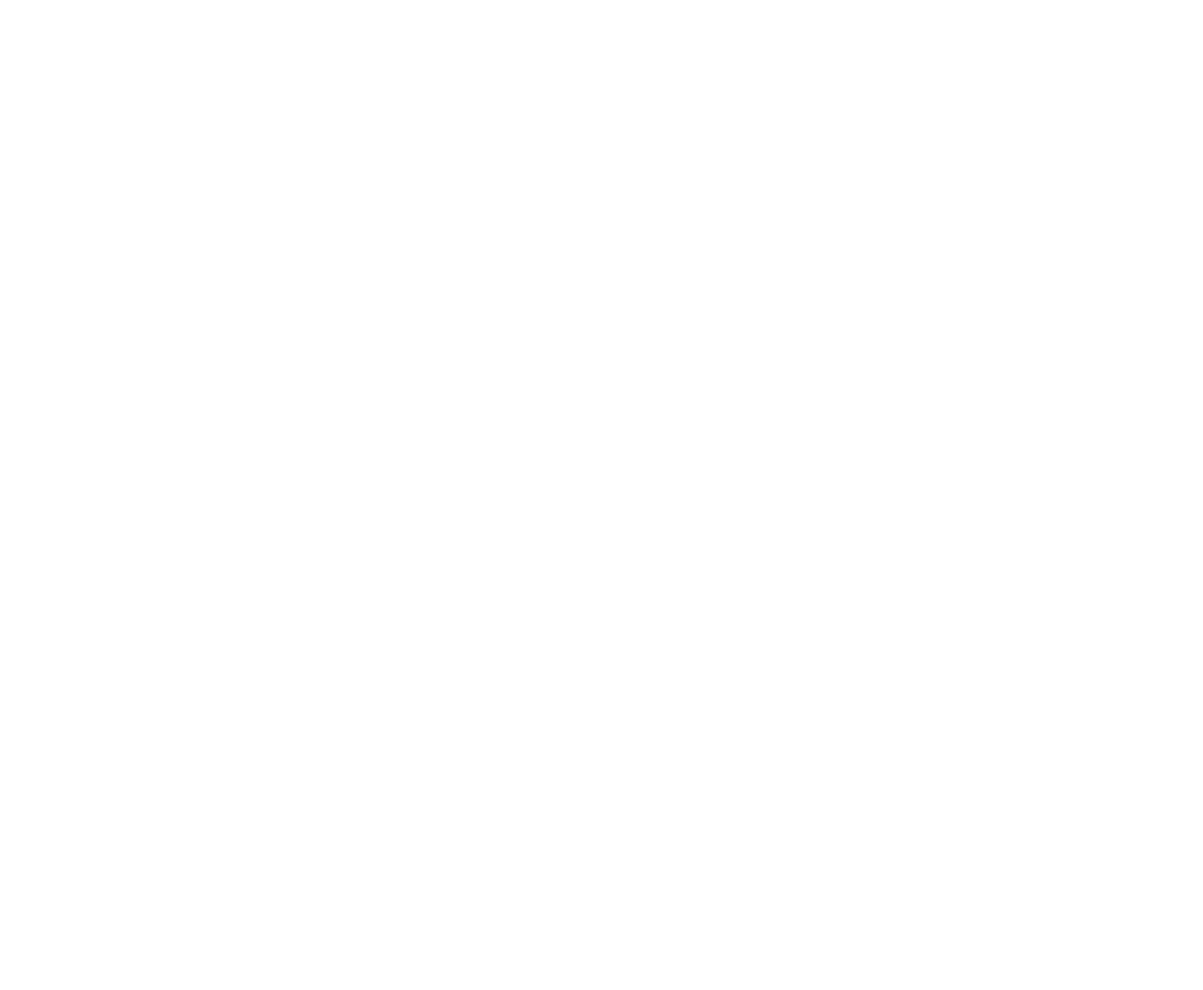
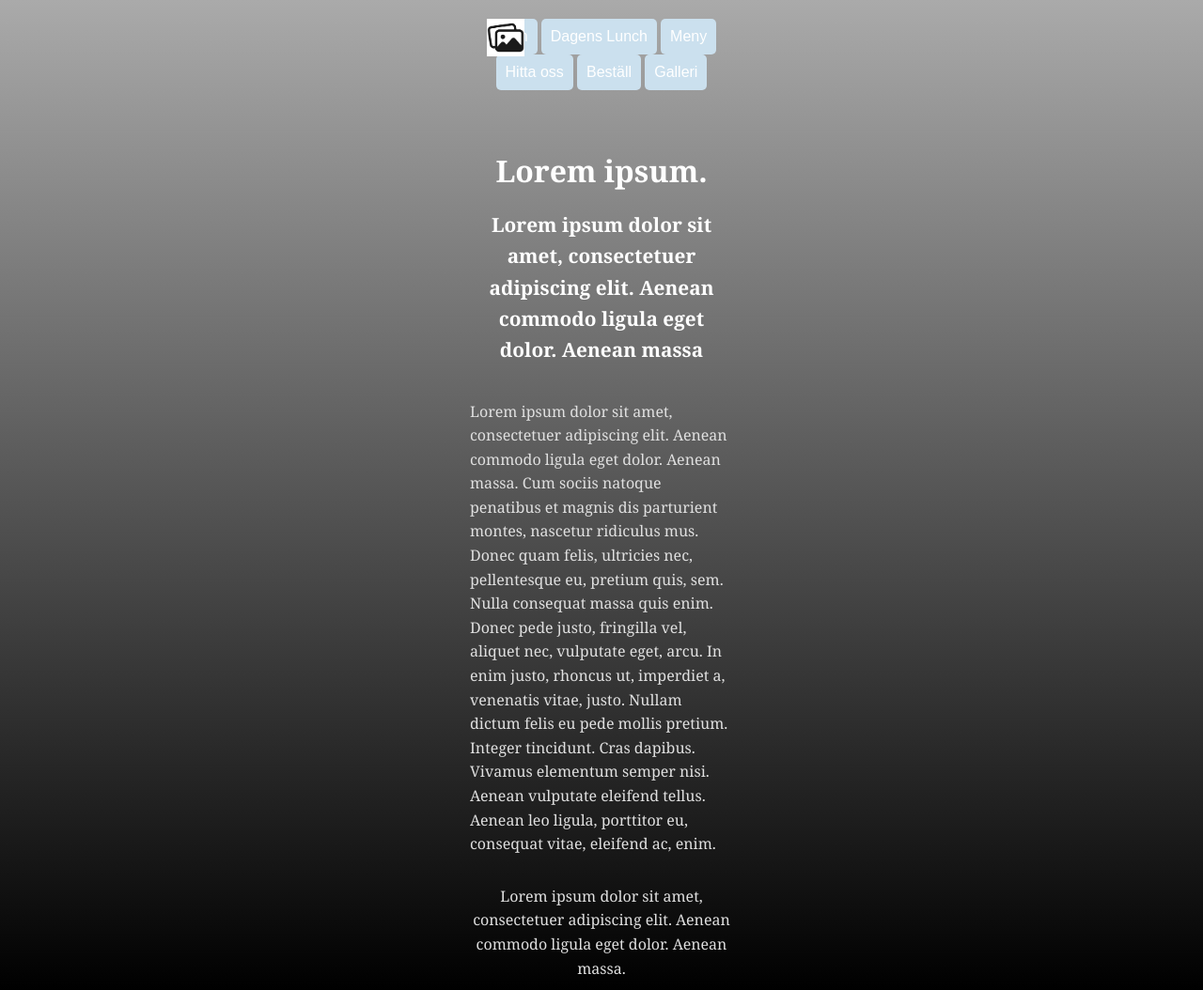
Before and after one commit to chrnas/webdevelopment, a plain HTML site: page mainpage.html in a window 1280 px wide. Shown: the whole page at 94% size. Before the commit the page ends 800 px from the top, so only its background shows below. Drawn offline with Linux system fonts and the light colour scheme.

Commit message:
Added html tags and css

```diff
--- a/mainpage.html
+++ b/mainpage.html
@@ -1,14 +1,62 @@
 <!DOCTYPE html>
 <html lang="sv">
-    <head>
-        <body>
-            <title>Sida</title>
-            <meta charset="utf-8">
-            <meta name="viewport" content="width=device-width, initial-scale=1">
-            <meta name="description" content="En sida för vallastadens pizzeria">
-            <meta name = "keywords" content="Pizza, Grill, Sallad, Restaurant">
-            <meta name="robots" contents="index, follow">
-            <meta name="author" content="Christoffer Näs">
-        </body>
-    </head>
+  <head>
+    <title>Vallastadens pizzeria hemsida</title>
+    <link rel="stylesheet" type="text/css" href="style.css" />
+    <meta charset="utf-8" />
+    <meta name="viewport" content="width=device-width, initial-scale=1" />
+    <meta name="description" content="En sida för vallastadens pizzeria" />
+    <meta name="keywords" content="Pizza, Grill, Sallad, Restaurant" />
+    <meta name="robots" contents="index, follow" />
+    <meta name="author" content="Christoffer Näs" />
+  </head>
+  <body>
+    <header>
+      <nav>
+        <img class="logo" src="dummy_logo.png"/>
+        <button name="navbar-button">
+            Hem
+        </button>
+        <button name="navbar-button">
+            Dagens Lunch
+        </button>
+        <button name="navbar-button">
+            Meny
+        </button>
+        <button name="navbar-button">
+            Hitta oss
+        </button>
+        <button name="navbar-button">
+            Beställ
+        </button>
+        <button name="navbar-button">
+            Galleri
+        </button>
+      </nav>
+    </header>
+    <main>
+      <div class="banner">
+        <h1>Lorem ipsum.</h1>
+        <h2>
+          Lorem ipsum dolor sit amet, consectetuer adipiscing elit. Aenean
+          commodo ligula eget dolor. Aenean massa
+        </h2>
+      </div>
+      <div class="main content">
+        Lorem ipsum dolor sit amet, consectetuer adipiscing elit. Aenean commodo
+        ligula eget dolor. Aenean massa. Cum sociis natoque penatibus et magnis
+        dis parturient montes, nascetur ridiculus mus. Donec quam felis,
+        ultricies nec, pellentesque eu, pretium quis, sem. Nulla consequat massa
+        quis enim. Donec pede justo, fringilla vel, aliquet nec, vulputate eget,
+        arcu. In enim justo, rhoncus ut, imperdiet a, venenatis vitae, justo.
+        Nullam dictum felis eu pede mollis pretium. Integer tincidunt. Cras
+        dapibus. Vivamus elementum semper nisi. Aenean vulputate eleifend
+        tellus. Aenean leo ligula, porttitor eu, consequat vitae, eleifend ac,
+        enim.
+      </div>
+    </main>
+    <footer>
+        Lorem ipsum dolor sit amet, consectetuer adipiscing elit. Aenean commodo ligula eget dolor. Aenean massa.
+    </footer>
+  </body>
 </html>
--- /dev/null
+++ b/style.css
@@ -0,0 +1,136 @@
+/* Resetting some default styles */
+* {
+    margin: 0;
+    padding: 0;
+    box-sizing: border-box;
+  }
+
+  /* Body and Typography */
+  body {
+    flex-direction: column;
+    font-family: Georgia, Verdana, serif;
+    line-height: 1.6;
+    color: #e0e0e0; /* Light text for readability */
+    padding: 0 500px 0 500px;
+    background-image: linear-gradient(#aaaaaa,#000000);
+  }
+
+  h1, h2, h3, h4, h5, h6 {
+    margin-bottom: 1rem;
+    font-weight: bold;
+  }
+
+  h1 {
+    color: #fff; /* White color for main headings */
+  }
+
+  /* Links and Buttons */
+  a {
+    text-decoration: none;
+    color: #3498db; /* Blue links */
+  }
+
+  a:hover {
+    color: #2980b9; /* Darker blue on hover */
+  }
+
+  button {
+    background-color: #3498db; /* Blue buttons */
+    color: #fff;
+    border: none;
+    padding: 10px 20px;
+    font-size: 1rem;
+    cursor: pointer;
+    border-radius: 5px;
+    transition: background-color 0.3s;
+  }
+
+  button:hover {
+    background-color: #2980b9; /* Darker blue on hover */
+  }
+
+  /* Header Styles */
+  header {
+    padding: 20px 0;
+    text-align: center;
+  }
+
+  header h1 {
+    font-size: 2.5rem;
+  }
+
+  nav ul {
+    list-style: none;
+    text-align: center;
+    display: flex;
+    justify-content: center;
+    align-items: center;
+    margin-top: 10px;
+  }
+
+  nav ul li {
+    display: inline-block;
+    margin: 0 15px;
+  }
+
+  nav ul li a {
+    font-size: 1.1rem;
+  }
+
+  nav ul li a:hover {
+    color: #3498db;
+  }
+
+  nav .logo {
+    width: 5vh;
+    height: 5vh;
+    position: absolute;
+  }
+
+  nav button {
+    background-color: #cbe0ee; /* Blue buttons */
+    border: none;
+    padding: 10px 10px;
+    font-size: 1rem;
+    cursor: pointer;
+    border-radius: 5px;
+    transition: background-color 0.3s;
+  }
+
+  /* Main Content Area */
+  main {
+    padding: 20px 0;
+    flex: 1;
+  }
+
+  .banner {
+    color: #fff;
+    padding: 20px;
+    text-align: center;
+    border-radius: 10px;
+  }
+
+  .banner h1 {
+    font-size: 2rem;
+  }
+
+  .banner h2 {
+    font-size: 1.3rem;
+    margin-top: 10px;
+  }
+
+  /* Main Content */
+  .main-content {
+    margin-top: 30px;
+    color: #e0e0e0;
+    padding: 20px;
+    border-radius: 10px;
+  }
+
+  /* Footer Styles */
+  footer {
+    text-align: center;
+    padding: 10px 0;
+    bottom: 0;
+    width: 100%;
+  }
```
Also changed, not shown: main.html (deleted, +0 -19 lines), dummy_logo.png (added).
